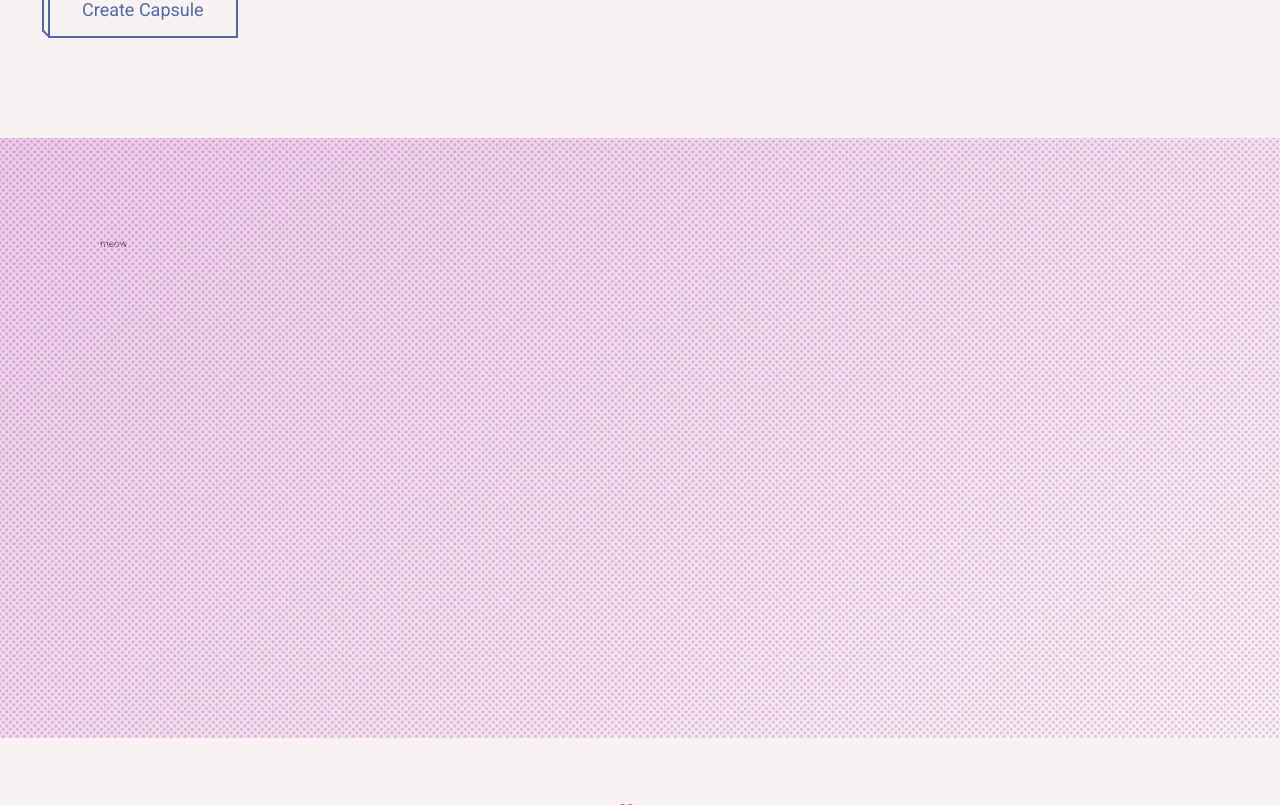
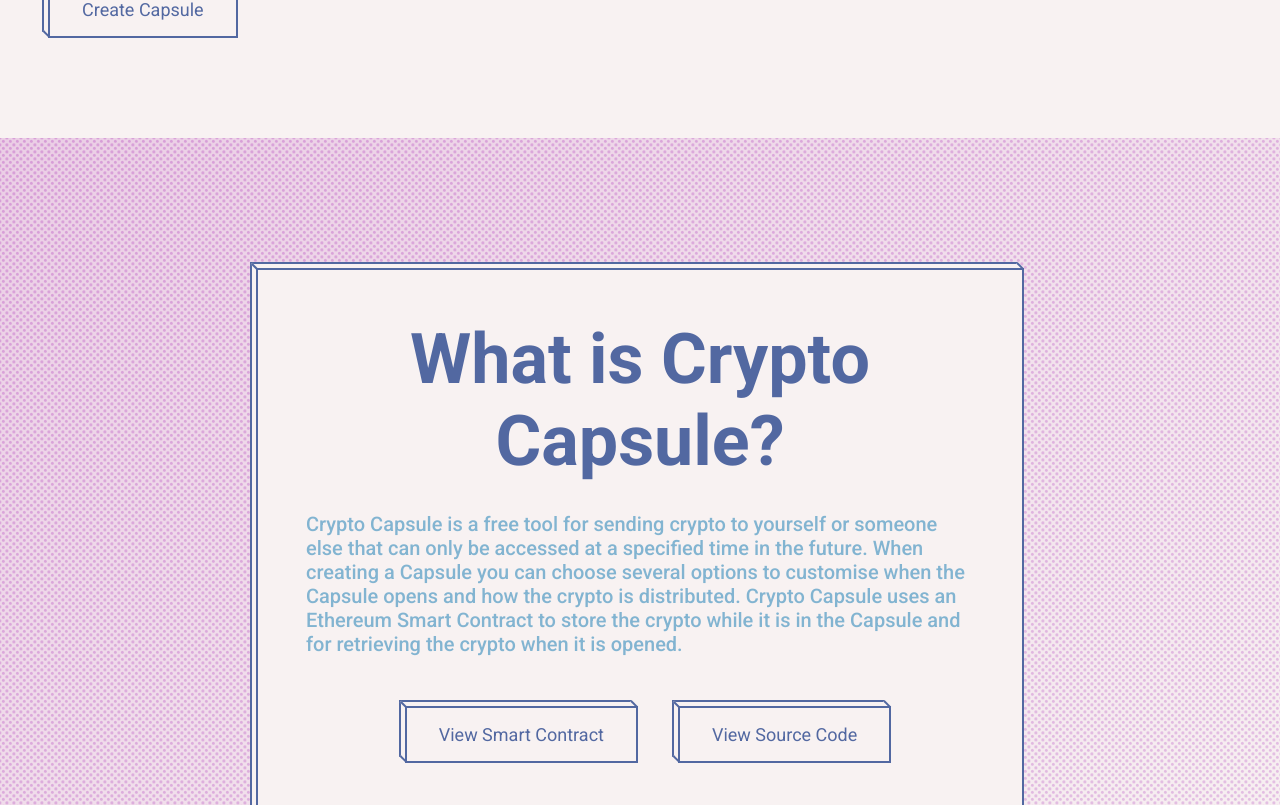
Before and after one commit to chase-manning/crypto-capsule, a React (Create React App) app in the folder client/: page / in a window 1280 px wide. Shown: the part 655-1460 px from the top of the page. Built offline with nearby package versions, Linux system fonts and the light colour scheme; a web font is replaced by a local one.

Commit message:
:rocket: create what is slider

```diff
--- a/client/src/components/Slider.tsx
+++ b/client/src/components/Slider.tsx
@@ -1,12 +1,16 @@
 import React from "react";
 import styled from "styled-components";
 import dots from "../assets/dots.png";
+import Block from "./Block";
+import Button from "./Button";
 
 const StyledSlider = styled.div`
   position: relative;
   width: 100%;
-  padding: 10rem;
-  height: 60rem;
+  padding: 13rem;
+  display: flex;
+  justify-content: center;
+  align-items: center;
 `;
 
 const Gradient = styled.div`
@@ -30,12 +34,91 @@ const Dots = styled.div`
   opacity: 0.9;
 `;
 
+const Container = styled.div`
+  position: relative;
+  width: 60vw;
+  padding: 5rem;
+`;
+
+const Content = styled.div`
+  position: relative;
+  width: 100%;
+  display: flex;
+  flex-direction: column;
+  align-items: center;
+`;
+
+const Header = styled.h2`
+  color: var(--main);
+  font-size: 7rem;
+  font-weight: 600;
+  width: 100%;
+  text-align: center;
+  margin-bottom: 3rem;
+`;
+
+const Body = styled.p`
+  color: var(--sub);
+  font-size: 2rem;
+  font-weight: 500;
+  width: 100%;
+`;
+
+const ButtonContainer = styled.div`
+  display: flex;
+  margin-top: 5rem;
+
+  button {
+    margin: 0 2rem;
+  }
+`;
+
 const Slider = (): JSX.Element => {
   return (
     <StyledSlider>
       <Dots />
       <Gradient />
-      meow
+      <Container>
+        <Block />
+        <Content>
+          <Header>What is Crypto Capsule?</Header>
+          <Body>
+            Crypto Capsule is a free tool for sending crypto to yourself or
+            someone else that can only be accessed at a specified time in the
+            future. When creating a Capsule you can choose several options to
+            customise when the Capsule opens and how the crypto is distributed.
+            Crypto Capsule uses an Ethereum Smart Contract to store the crypto
+            while it is in the Capsule and for retrieving the crypto when it is
+            opened.
+          </Body>
+          <ButtonContainer>
+            <Button
+              primary
+              text="View Smart Contract"
+              click={() =>
+                (window as any)
+                  .open(
+                    "https://etherscan.io/address/0x07d48bdba7975f0daf73bd5b85a2e3ff87ffb24e",
+                    "_blank"
+                  )
+                  .focus()
+              }
+            />
+            <Button
+              primary
+              text="View Source Code"
+              click={() =>
+                (window as any)
+                  .open(
+                    "https://github.com/chase-manning/crypto-capsule/blob/master/contracts/Capsule.sol",
+                    "_blank"
+                  )
+                  .focus()
+              }
+            />
+          </ButtonContainer>
+        </Content>
+      </Container>
     </StyledSlider>
   );
 };
```
